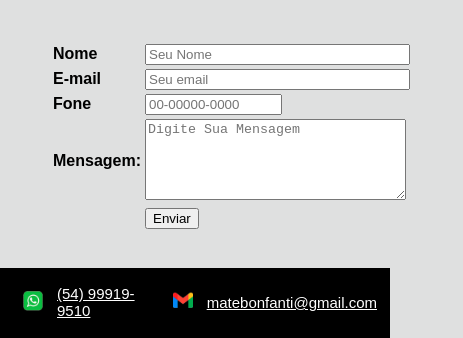
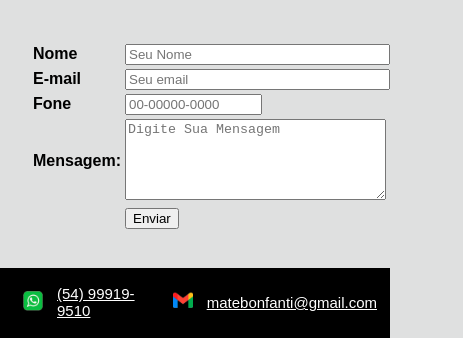
Before and after one commit to matebonfanti/TrabalhoWebCurriculo, a plain HTML site: page contact.html in a window 390 px wide. Shown: the part 695-1033 px from the top of the page, 463 px wide, since content can reach past the window. Drawn offline with Linux system fonts and the light colour scheme.

Commit message:
Media Query correção contato3

```diff
--- a/style.css
+++ b/style.css
@@ -78,8 +78,8 @@
 .contact_section{
     grid-column-start: 4;
     grid-column-end: 12;
-    padding-right: 50px;
-    padding-left: 50px;
+    padding-right: 30px;
+    padding-left: 30px;
     text-align: left;
 }
 .contact_section h1{
```
